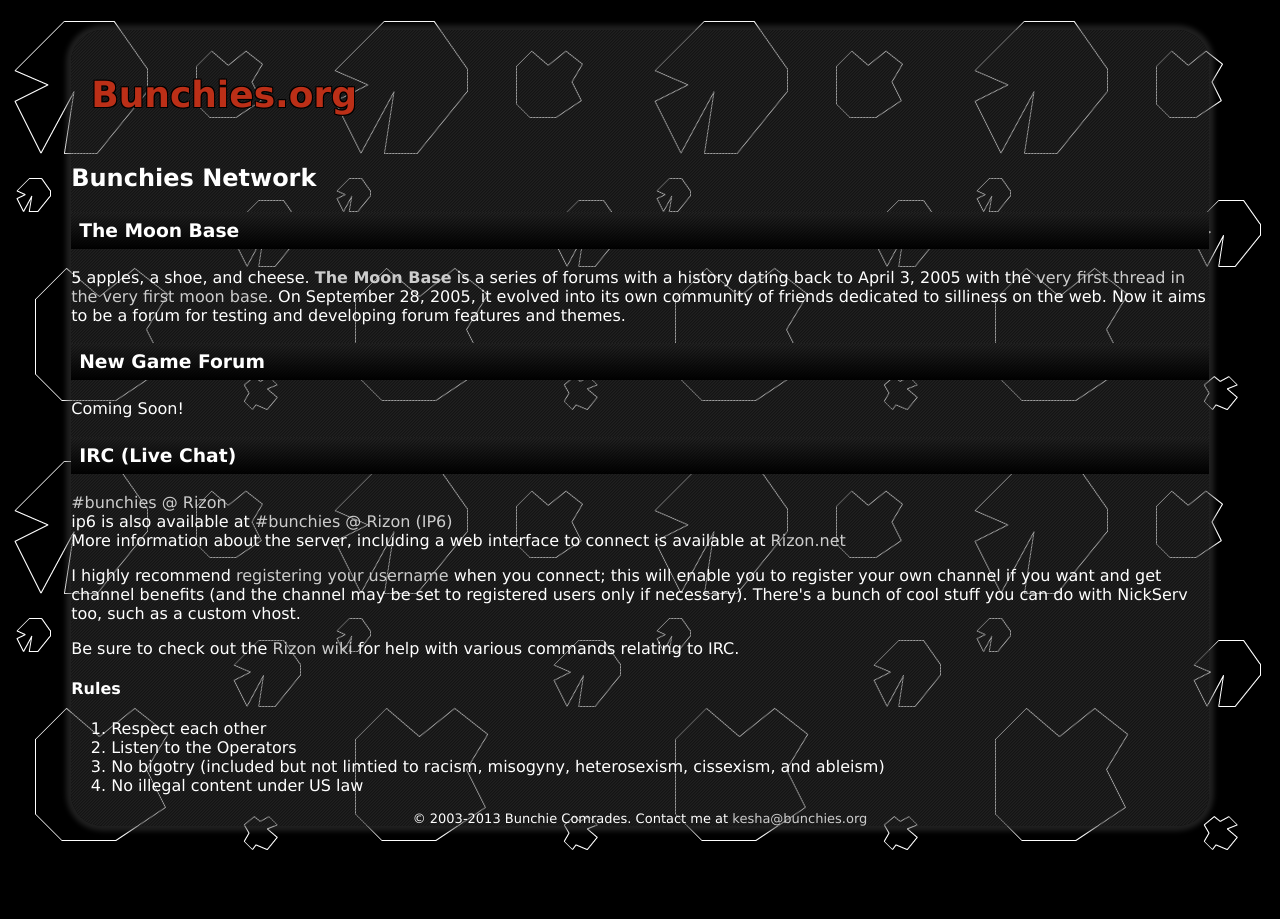
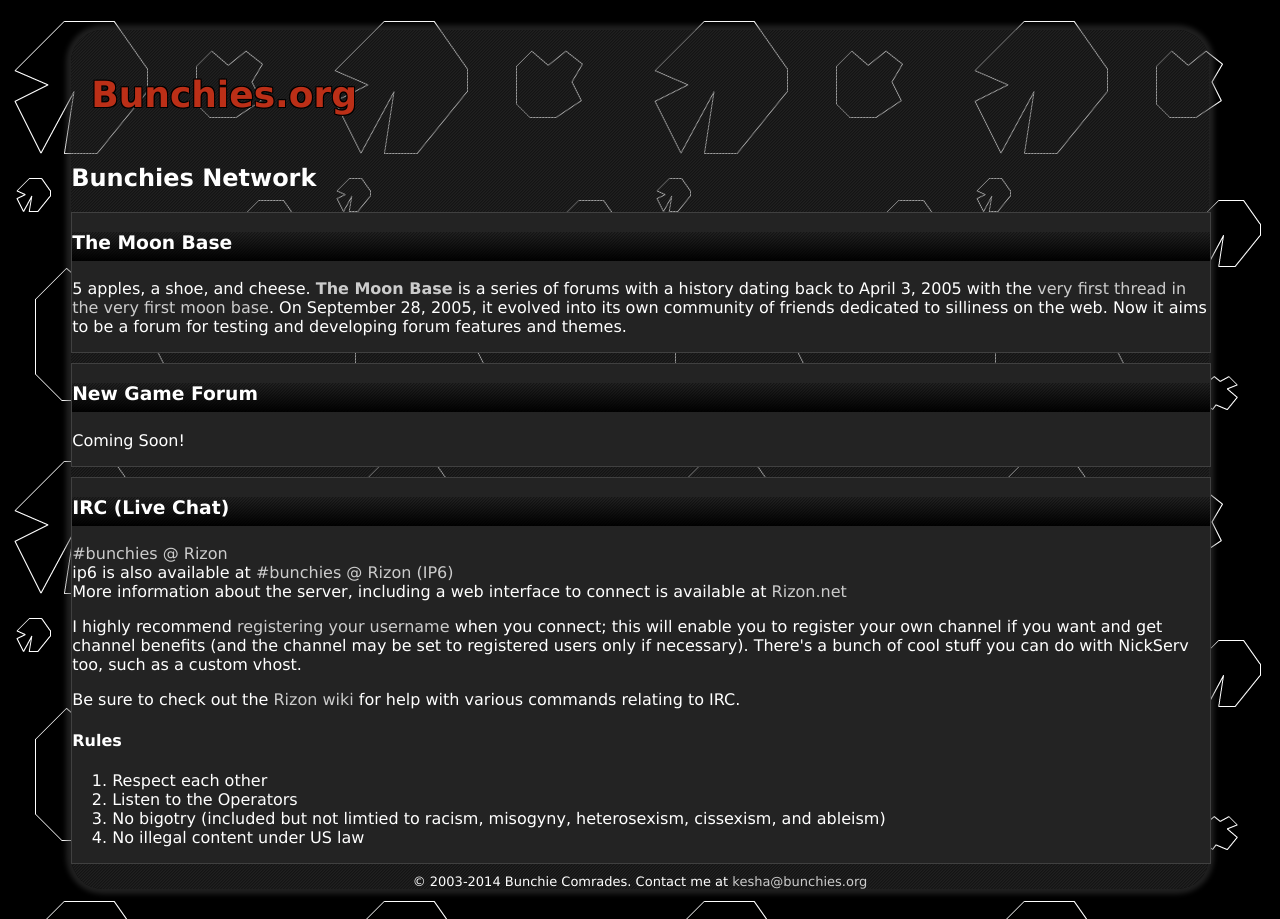
Before and after one commit to bunchies/bunchies.github.io, a Jekyll site: the page built from index.html, in a window 1280 px wide. Built offline with Jekyll 4.4.1, drawn with Linux system fonts in a browser that asks for light colours.

Commit message:
Fixed some bugs

```diff
--- a/_layouts/default.html
+++ b/_layouts/default.html
@@ -18,7 +18,7 @@
                 {{ content }}
             </div>
             <div id="footer">
-                &copy; 2003-2013 Bunchie Comrades. Contact me at <a href="mailto:kesha@bunchies.org">kesha@bunchies.org</a>
+                &copy; 2003-2014 Bunchie Comrades. Contact me at <a href="mailto:kesha@bunchies.org">kesha@bunchies.org</a>
             </div>
         </div>
     </body>
--- a/css/css.css
+++ b/css/css.css
@@ -47,7 +47,7 @@
 }
 
 .section {
-    background: #232323
+    background: #232323;
     border: 1px solid #404040;
     margin: 10px 0;
     padding: 0;
@@ -58,7 +58,7 @@
     background: #010101;
     background-image: url(../assets/scanlines.png), linear-gradient(to bottom, #232323 0%,#010101 100%);
     font-weight: bold;
-    padding: 8px;
+    padding: 0 0 8px;
     color: #fff;
 }
 .section h3 a:link, .section h3 a:visited, .section h3 a:active {
```
